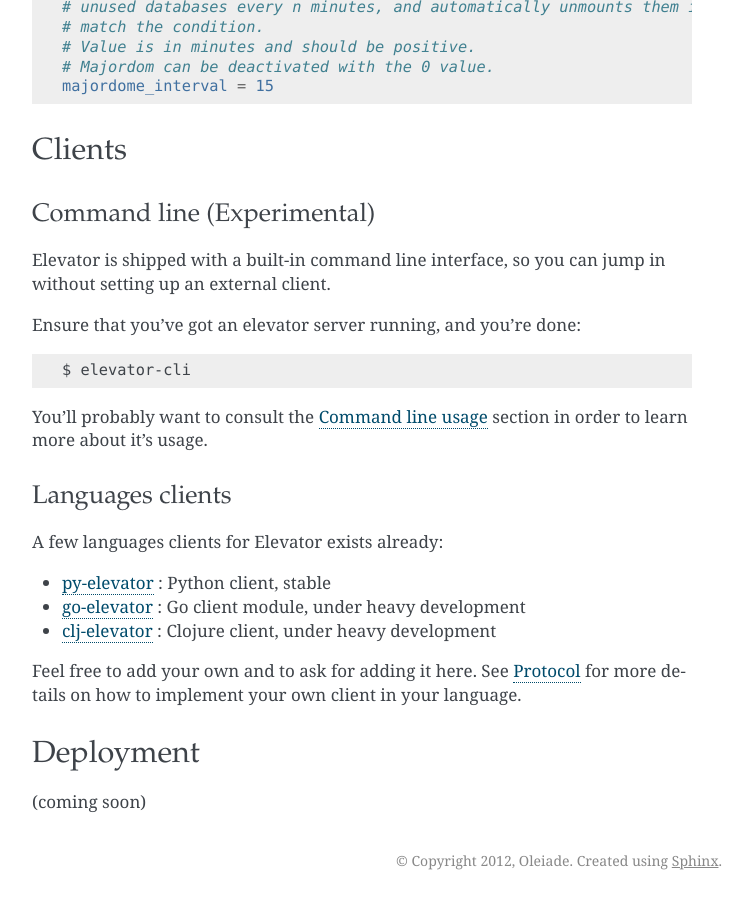
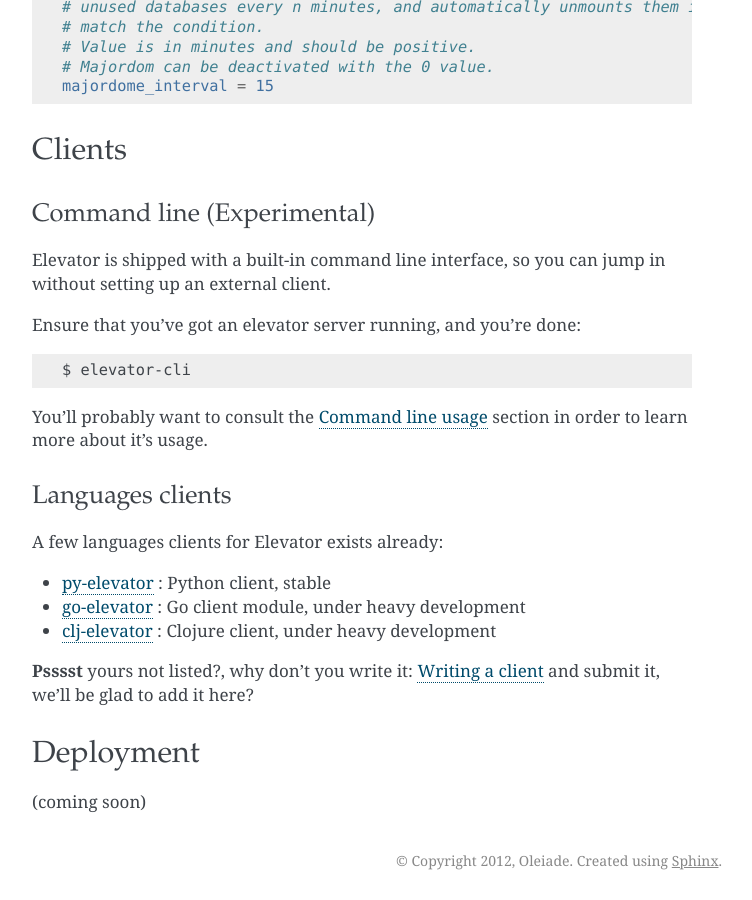
Before and after one commit to oleiade/Elevator, a Sphinx documentation site: the page built from docs/source/guide.rst, in a window 1280 px wide and 900 px high, scrolled down 3565 px. Shown: the whole window, without its empty margins (388-1140 px from the left). Built offline with Sphinx 7.4.7, drawn with Linux system fonts in a browser that asks for light colours.

Commit message:
Add: bootstraping doc writing a client section

```diff
--- a/docs/source/contents.rst.inc
+++ b/docs/source/contents.rst.inc
@@ -4,4 +4,5 @@
    guide
    cmdline
    protocol
+   writing_a_client
    development
--- a/docs/source/guide.rst
+++ b/docs/source/guide.rst
@@ -212,8 +212,7 @@
 * `go-elevator <http://github.com/oleiade/go-elevator>`_ : Go client module, under heavy development
 * `clj-elevator <http://github.com/oleiade/clj-elevator>`_ : Clojure client, under heavy development
 
-Feel free to add your own and to ask for adding it here. See :ref:`protocol` for more details on how
-to implement your own client in your language.
+**Psssst** yours not listed?, why don't you write it: :ref:`writing_a_client` and submit it, we'll be glad to add it here?
 
 
 .. _deployment:
```
Also changed, not shown: docs/source/writing_a_client.rst (added, +47 -0 lines).
